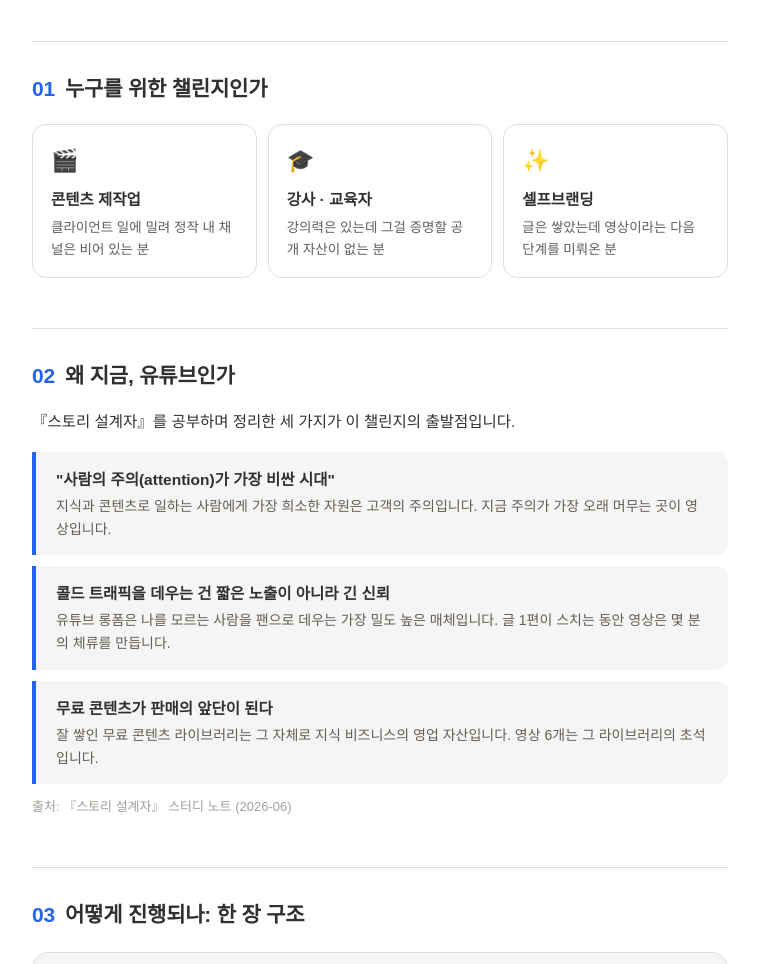
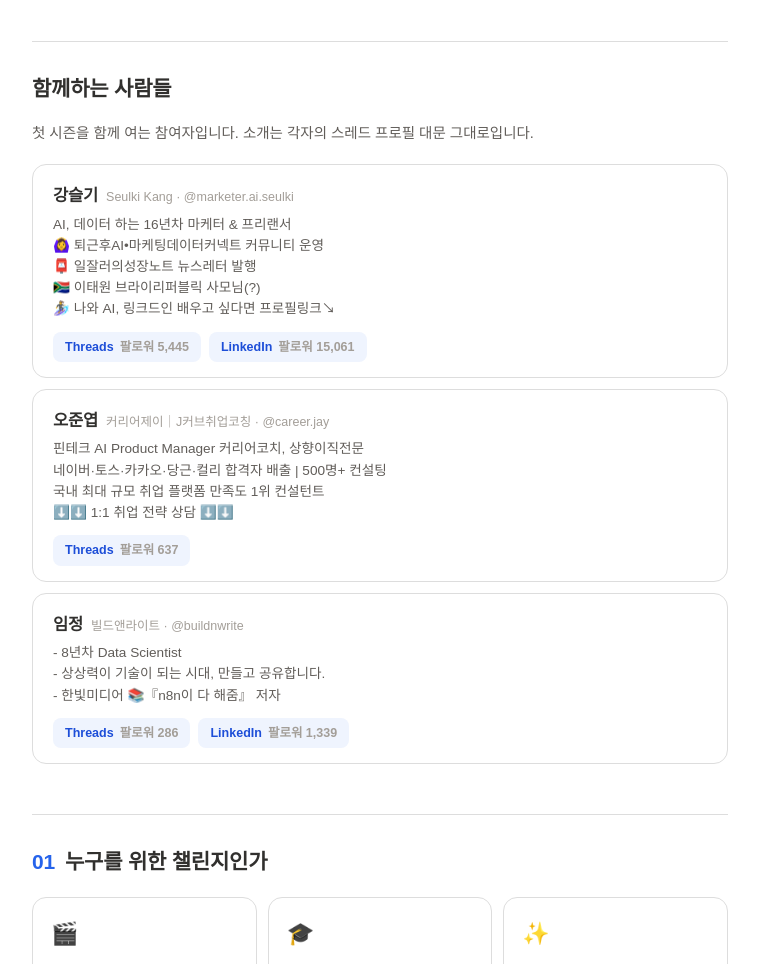
Before and after one commit to ggplab/youtube-challenge, a plain HTML site: page docs/index.html in a window 1280 px wide. Shown: the part 340-1304 px from the top of the page, without its empty margins (260-1019 px from the left). Drawn offline with Linux system fonts and the light colour scheme.

Commit message:
feat: 제안서에 참여자 섹션 추가 (강슬기·오준엽·임정)
스레드 프로필 대문 + 스레드/링크드인 팔로워 실측 반영.

Co-Authored-By: Claude Opus 4.8 (1M context) <noreply@anthropic.com>

```diff
--- a/docs/index.html
+++ b/docs/index.html
@@ -196,6 +196,22 @@
   .step p { margin: 0; }
   .step .who2 { color: var(--ink-faint); font-size: 12.5px; margin-left: auto; padding-left: 12px; white-space: nowrap; }
 
+  /* 참여자 */
+  .people { display: grid; gap: 11px; margin: 18px 0 6px; }
+  .person { border: 1.5px solid var(--line); border-radius: 14px; padding: 17px 20px 15px; }
+  .person .phead { display: flex; align-items: baseline; flex-wrap: wrap; gap: 8px; margin-bottom: 4px; }
+  .person .pname { font-size: 16.5px; font-weight: 800; letter-spacing: -0.01em; }
+  .person .phandle { font-size: 12.5px; color: var(--ink-faint); }
+  .person .pbio { font-size: 13.6px; color: var(--ink-soft); line-height: 1.56; margin: 5px 0 12px; }
+  .person .plinks { display: flex; flex-wrap: wrap; gap: 8px; }
+  .person .plink {
+    display: inline-flex; align-items: baseline; gap: 6px;
+    font-size: 12.5px; font-weight: 700; text-decoration: none;
+    color: var(--accent-dark); background: var(--accent-bg);
+    border-radius: 8px; padding: 5px 12px;
+  }
+  .person .plink .pf { color: var(--ink-faint); font-weight: 700; font-feature-settings: "tnum"; }
+
   footer {
     margin-top: 54px; padding-top: 20px; border-top: 1.5px solid var(--line);
     font-size: 12.5px; color: var(--ink-faint);
@@ -211,6 +227,37 @@
   <h1>유튜브 챌린지<br><span class="hl">2주에 1개, 3개월에 6개.</span></h1>
   <p class="lede">기획 1주 + 제작 1주의 2주 사이클을 6번 돕니다. AI 워크숍으로 채널의 뼈대를 잡고, 매 사이클 기획안 검토와 영상 피드백을 받으며, 3개월 뒤 <b>검토받은 기획안 6개와 롱폼 영상 6개</b>를 손에 남기는 챌린지입니다.</p>
   <p class="meta">제안 · 임정 × 슬기 · 2026-07-07</p>
+
+  <!-- 참여자 -->
+  <section>
+    <h2>함께하는 사람들</h2>
+    <p class="soft" style="font-size:14.5px;">첫 시즌을 함께 여는 참여자입니다. 소개는 각자의 스레드 프로필 대문 그대로입니다.</p>
+    <div class="people">
+      <div class="person">
+        <div class="phead"><span class="pname">강슬기</span><span class="phandle">Seulki Kang · @marketer.ai.seulki</span></div>
+        <p class="pbio">AI, 데이터 하는 16년차 마케터 &amp; 프리랜서<br>🙆‍♀️ 퇴근후AI•마케팅데이터커넥트 커뮤니티 운영<br>📮 일잘러의성장노트 뉴스레터 발행<br>🇿🇦 이태원 브라이리퍼블릭 사모님(?)<br>🏄‍♀️ 나와 AI, 링크드인 배우고 싶다면 프로필링크↘</p>
+        <div class="plinks">
+          <a class="plink" href="https://www.threads.com/@marketer.ai.seulki">Threads <span class="pf">팔로워 5,445</span></a>
+          <a class="plink" href="https://www.linkedin.com/in/seulki-kang/">LinkedIn <span class="pf">팔로워 15,061</span></a>
+        </div>
+      </div>
+      <div class="person">
+        <div class="phead"><span class="pname">오준엽</span><span class="phandle">커리어제이｜J커브취업코칭 · @career.jay</span></div>
+        <p class="pbio">핀테크 AI Product Manager 커리어코치, 상향이직전문<br>네이버·토스·카카오·당근·컬리 합격자 배출 | 500명+ 컨설팅<br>국내 최대 규모 취업 플랫폼 만족도 1위 컨설턴트<br>⬇️⬇️ 1:1 취업 전략 상담 ⬇️⬇️</p>
+        <div class="plinks">
+          <a class="plink" href="https://www.threads.com/@career.jay">Threads <span class="pf">팔로워 637</span></a>
+        </div>
+      </div>
+      <div class="person">
+        <div class="phead"><span class="pname">임정</span><span class="phandle">빌드앤라이트 · @buildnwrite</span></div>
+        <p class="pbio">- 8년차 Data Scientist<br>- 상상력이 기술이 되는 시대, 만들고 공유합니다.<br>- 한빛미디어 📚『n8n이 다 해줌』 저자</p>
+        <div class="plinks">
+          <a class="plink" href="https://www.threads.com/@buildnwrite">Threads <span class="pf">팔로워 286</span></a>
+          <a class="plink" href="https://www.linkedin.com/in/jayjunglim/">LinkedIn <span class="pf">팔로워 1,339</span></a>
+        </div>
+      </div>
+    </div>
+  </section>
 
   <!-- 1. 누구를 위한 -->
   <section>
```
